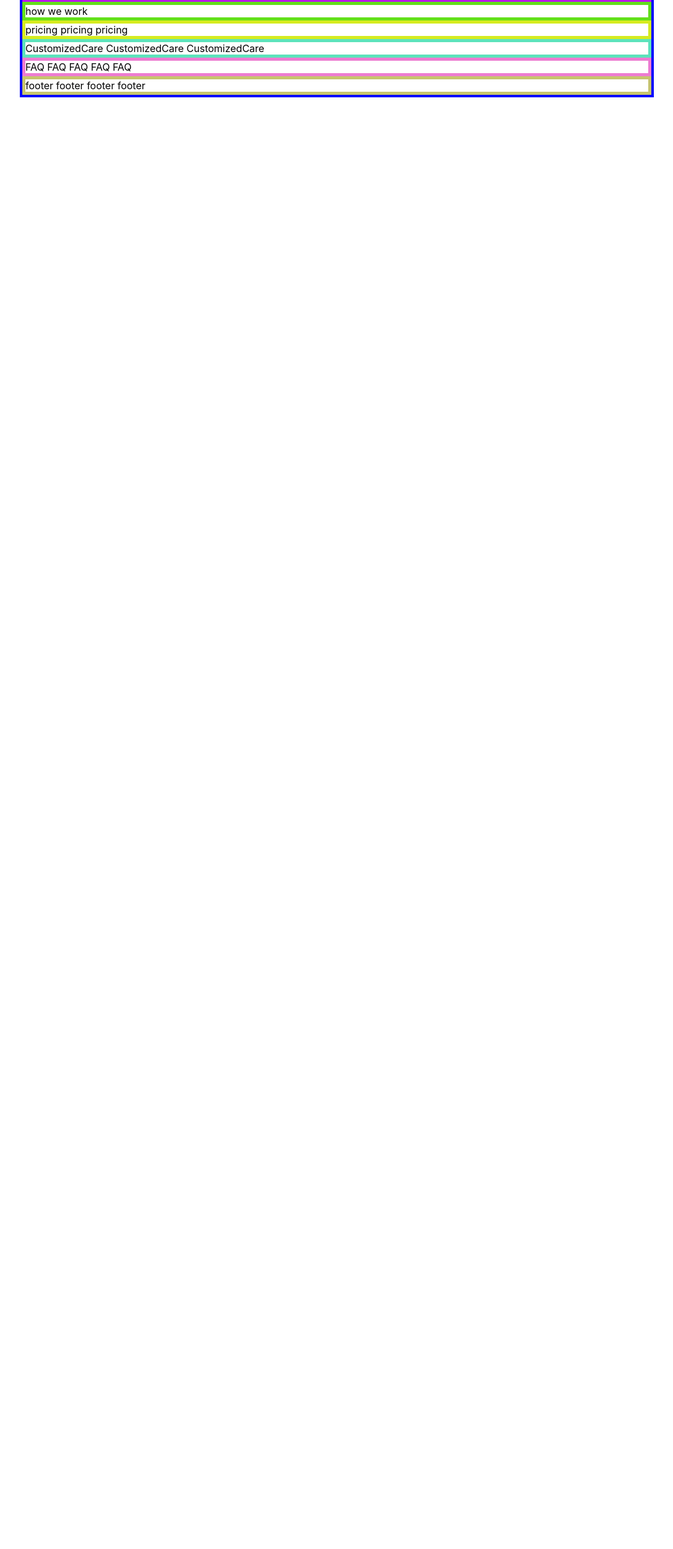
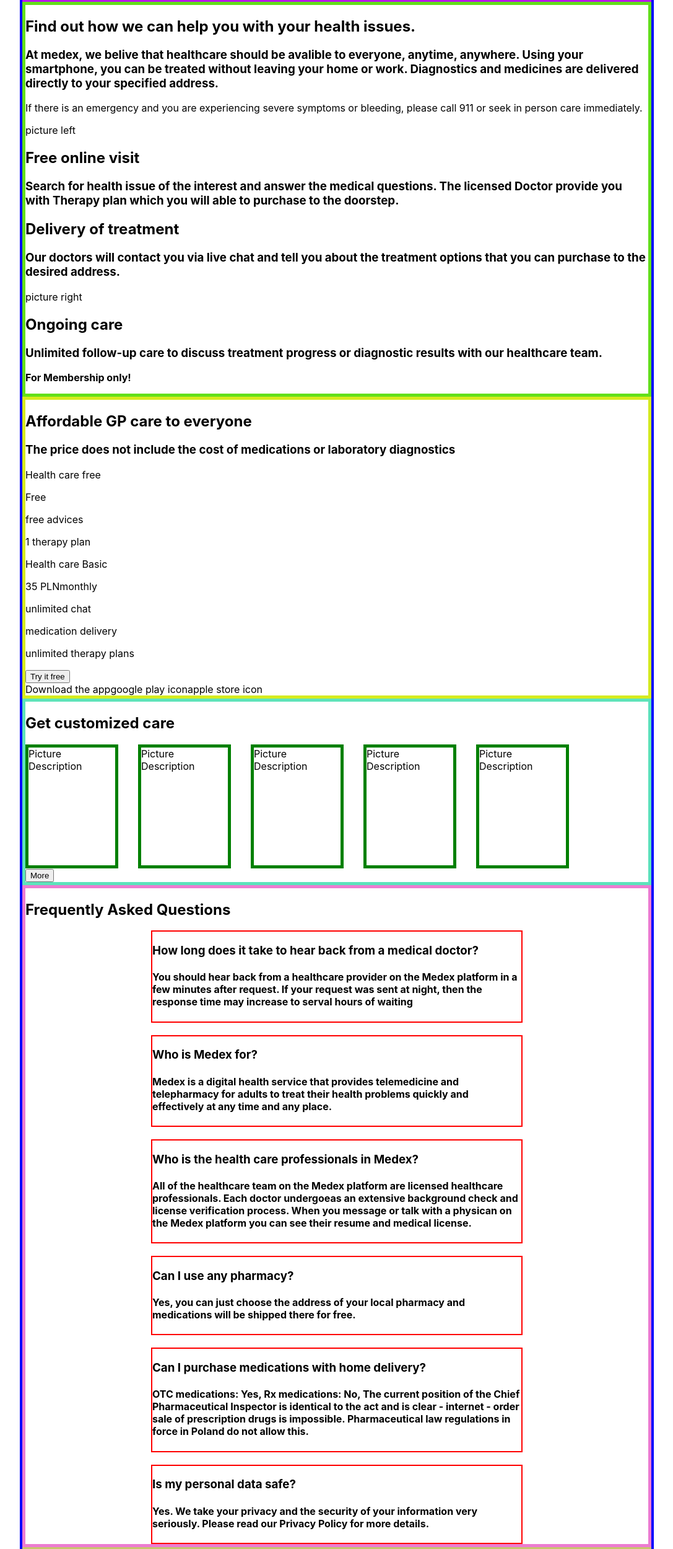
Before and after one commit to arjamizo/medex-langing-page, a Next.js app: page / in a window 1280 px wide. Shown: the part 255-2754 px from the top of the page at 62% size, without its empty margins (96-1183 px from the left). Before the commit the page ends 800 px from the top, so only its background shows below. Built offline with nearby package versions, Linux system fonts and the light colour scheme.

Commit message:
feat: all text descriptions

```diff
--- a/components/CustomizedCare.tsx
+++ b/components/CustomizedCare.tsx
@@ -1,10 +1,19 @@
 import React from "react";
 import styles from "../styles/CustomizedCare.module.css";
+import PictureCustomizedCare from "./elements/PictureCustomizedCare";
 
 export default function CustomizedCare() {
 	return (
 		<div className={styles.globalCustomizedCare}>
-			<div>CustomizedCare CustomizedCare CustomizedCare</div>
+			<h2>Get customized care</h2>
+			<div className={styles.picturesArray}>
+				<PictureCustomizedCare />
+				<PictureCustomizedCare />
+				<PictureCustomizedCare />
+				<PictureCustomizedCare />
+				<PictureCustomizedCare />
+			</div>
+			<button className={styles.moreButton}>More</button>
 		</div>
 	);
 }
--- a/components/FAQ.tsx
+++ b/components/FAQ.tsx
@@ -1,10 +1,51 @@
 import React from "react";
 import styles from "../styles/FAQ.module.css";
+import FaqOneQuestion from "./elements/FaqOneQuestion";
 
 export default function FAQ() {
 	return (
 		<div className={styles.globalFaq}>
-			<div>FAQ FAQ FAQ FAQ FAQ </div>
+			<h2>Frequently Asked Questions</h2>
+			<div className={styles.faqArray}>
+				<FaqOneQuestion
+					question={
+						"How long does it take to hear back from a medical doctor?"
+					}
+					answer={
+						"You should hear back from a healthcare provider on the Medex platform in a few minutes after request. If your request was sent at night, then the response time may increase to serval hours of waiting"
+					}
+				/>
+				<FaqOneQuestion
+					question={"Who is Medex for?"}
+					answer={
+						"Medex is a digital health service that provides telemedicine and telepharmacy for adults to treat their health problems quickly and effectively at any time and any place."
+					}
+				/>
+				<FaqOneQuestion
+					question={"Who is the health care professionals in Medex?"}
+					answer={
+						"All of the healthcare team on the Medex platform are licensed healthcare professionals. Each doctor undergoeas an extensive background check and license verification process. When you message or talk with a physican on the Medex platform you can see their resume and medical license."
+					}
+				/>
+				<FaqOneQuestion
+					question={"Can I use any pharmacy?"}
+					answer={
+						"Yes, you can just choose the address of your local pharmacy and medications will be shipped there for free."
+					}
+				/>
+				<FaqOneQuestion
+					question={"Can I purchase medications with home delivery?"}
+					answer={
+						"OTC medications: Yes, Rx medications: No, The current position of the Chief Pharmaceutical Inspector is identical to the act and is clear - internet - order sale of prescription drugs is impossible. Pharmaceutical law regulations in force in Poland do not allow this."
+					}
+				/>
+				<FaqOneQuestion
+					question={"Is my personal data safe?"}
+					answer={
+						"Yes. We take your privacy and the security of your information very seriously. Please read our Privacy Policy for more details. "
+					}
+				/>
+			</div>
 		</div>
 	);
 }
--- a/components/Footer.tsx
+++ b/components/Footer.tsx
@@ -4,7 +4,31 @@
 export default function Footer() {
 	return (
 		<div className={styles.globalFooter}>
-			<div>footer footer footer footer </div>
+			<div className={styles.medexLogo}>Medex</div>
+			<div className={styles.searchBoxLeft}>
+				<span className={styles.smallText}>
+					What are you looking for?
+				</span>
+				<input type="text" />
+			</div>
+			<div className={styles.learnInfo}>
+				<h3>Learn</h3>
+				<p>About us</p>
+				<p>Our Experts</p>
+				<p>How it works</p>
+				<p>Purpose</p>
+				<p>Investors</p>
+			</div>
+			<div className={styles.ContactInfo}>
+				<h3>Contact</h3>
+				<p>Support</p>
+				<p>contact@medex.com</p>
+				<div className={styles.smallIcons}>
+					<p>Instagram icon</p>
+					<p>Facebook icon</p>
+					<p>Twitter icon</p>
+				</div>
+			</div>
 		</div>
 	);
 }
--- a/components/HowWeWorkExample.tsx
+++ b/components/HowWeWorkExample.tsx
@@ -4,7 +4,50 @@
 export default function HowWeWorkExample() {
 	return (
 		<div className={styles.globalHowWeWorkExample}>
-			<div>how we work</div>
+			<div className={styles.topLeft}>
+				<h2>Find out how we can help you with your health issues.</h2>
+				<h3>
+					At medex, we belive that healthcare should be avalible to
+					everyone, anytime, anywhere. Using your smartphone, you can
+					be treated without leaving your home or work. Diagnostics
+					and medicines are delivered directly to your specified
+					address.
+				</h3>
+				<p className={styles.smallText}>
+					If there is an emergency and you are experiencing severe
+					symptoms or bleeding, please call 911 or seek in person care
+					immediately.
+				</p>
+			</div>
+			<div className={styles.pictureLeft}>picture left</div>
+			<div className={styles.secondText}>
+				<h2>Free online visit</h2>
+				<h3>
+					Search for health issue of the interest and answer the
+					medical questions. The licensed Doctor provide you with
+					Therapy plan which you will able to purchase to the
+					doorstep.
+				</h3>
+			</div>
+			<div className={styles.thirdText}>
+				<h2>Delivery of treatment</h2>
+				<h3>
+					Our doctors will contact you via live chat and tell you
+					about the treatment options that you can purchase to the
+					desired address.
+				</h3>
+			</div>
+			<div className={styles.pictureRight}>picture right</div>
+			<div className={styles.bottomText}>
+				<h2>Ongoing care</h2>
+				<h3>
+					Unlimited follow-up care to discuss treatment progress or
+					diagnostic results with our healthcare team.
+				</h3>
+				<p>
+					<b>For Membership only!</b>
+				</p>
+			</div>
 		</div>
 	);
 }
--- a/components/Pricing.tsx
+++ b/components/Pricing.tsx
@@ -4,7 +4,36 @@
 export default function Pricing() {
 	return (
 		<div className={styles.globalPricing}>
-			<div>pricing pricing pricing</div>
+			<h2>Affordable GP care to everyone</h2>
+			<h3>
+				The price does not include the cost of medications or laboratory
+				diagnostics
+			</h3>
+			<div className={styles.priceLeftPostion}>
+				<div className={styles.priceBox}>
+					<p className={styles.priceOfPlan}>Health care free</p>
+					<p className={styles.price}>Free</p>
+					<p className={styles.benefits}>free advices</p>
+					<p className={styles.benefits}>1 therapy plan</p>
+				</div>
+			</div>
+			<div className={styles.priceRightPosition}>
+				<div className={styles.priceBox}>
+					<p className={styles.priceOfPlan}>Health care Basic</p>
+					<p className={styles.price}>
+						35 PLN<span className={styles.smallText}>monthly</span>
+					</p>
+					<p className={styles.benefits}>unlimited chat</p>
+					<p className={styles.benefits}>medication delivery</p>
+					<p className={styles.benefits}>unlimited therapy plans</p>
+				</div>
+				<button className={styles.tryIt}>Try it free</button>
+			</div>
+			<div className={styles.downloadAppBar}>
+				Download the app
+				<span className={styles.icons}>google play icon</span>
+				<span className={styles.icons}>apple store icon</span>
+			</div>
 		</div>
 	);
 }
--- /dev/null
+++ b/components/elements/FaqOneQuestion.tsx
@@ -0,0 +1,11 @@
+import React from "react";
+import styles from "../../styles/FaqOneQuestion.module.css";
+
+export default function FaqOneQuestion(props: any) {
+	return (
+		<div className={styles.faqBox}>
+			<h3>{props.question}</h3>
+			<h4>{props.answer}</h4>
+		</div>
+	);
+}
--- /dev/null
+++ b/components/elements/PictureCustomizedCare.tsx
@@ -0,0 +1,11 @@
+import React from "react";
+import styles from "../../styles/PictureCustomizedCare.module.css";
+
+export default function PictureCustomizedCare() {
+	return (
+		<div className={styles.pictureBox}>
+			<div className={styles.picture}>Picture</div>
+			<div className={styles.description}>Description</div>
+		</div>
+	);
+}
--- a/styles/CustomizedCare.module.css
+++ b/styles/CustomizedCare.module.css
@@ -1,3 +1,8 @@
 .globalCustomizedCare {
 	border: 5px solid rgba(26, 216, 159, 0.705);
 }
+
+.picturesArray {
+	display: flex;
+	gap: 2rem;
+}
--- a/styles/FAQ.module.css
+++ b/styles/FAQ.module.css
@@ -1,3 +1,9 @@
 .globalFaq {
 	border: 5px solid rgba(224, 26, 174, 0.568);
 }
+
+.faqArray {
+	display: flex;
+	flex-direction: column;
+	gap: 20px;
+}
--- /dev/null
+++ b/styles/FaqOneQuestion.module.css
@@ -0,0 +1,5 @@
+.faqBox {
+	margin: auto;
+	max-width: 600px;
+	border: 2px solid red;
+}
--- /dev/null
+++ b/styles/PictureCustomizedCare.module.css
@@ -0,0 +1,5 @@
+.pictureBox {
+	width: 150px;
+	height: 200px;
+	border: 5px solid green;
+}
```
